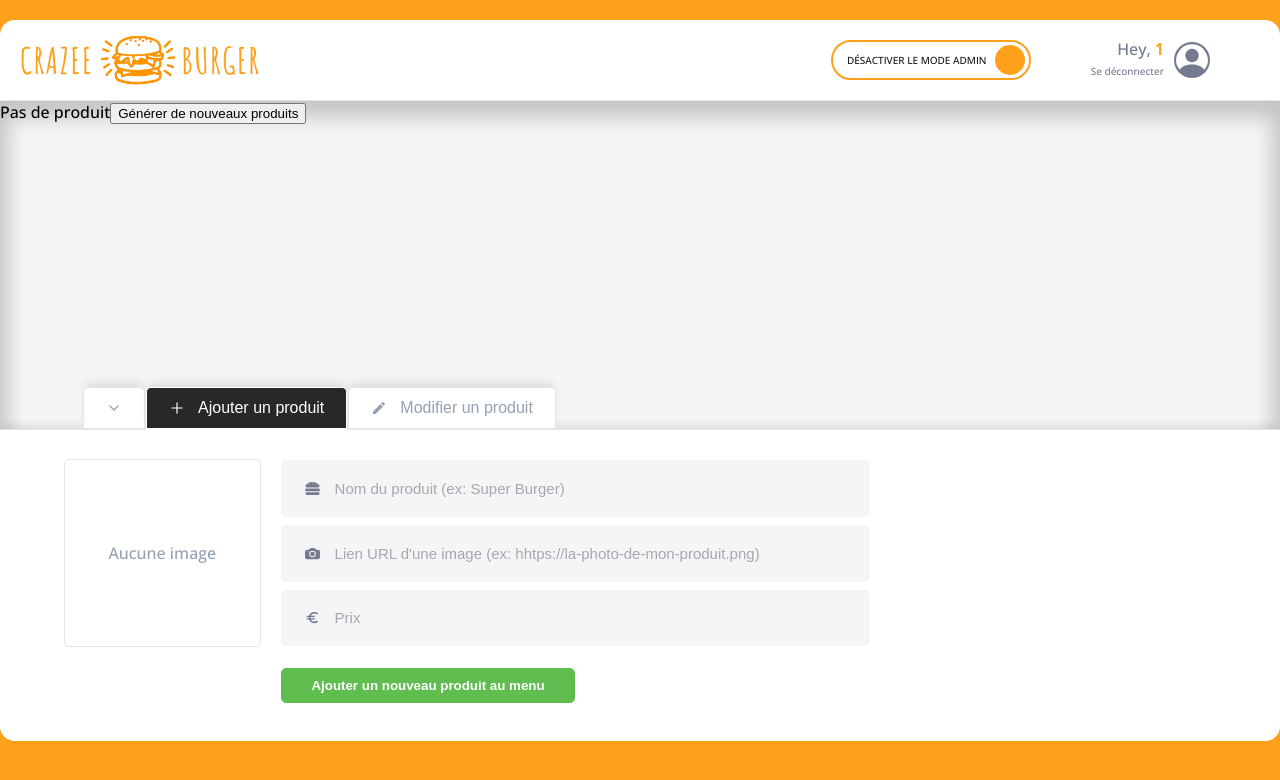
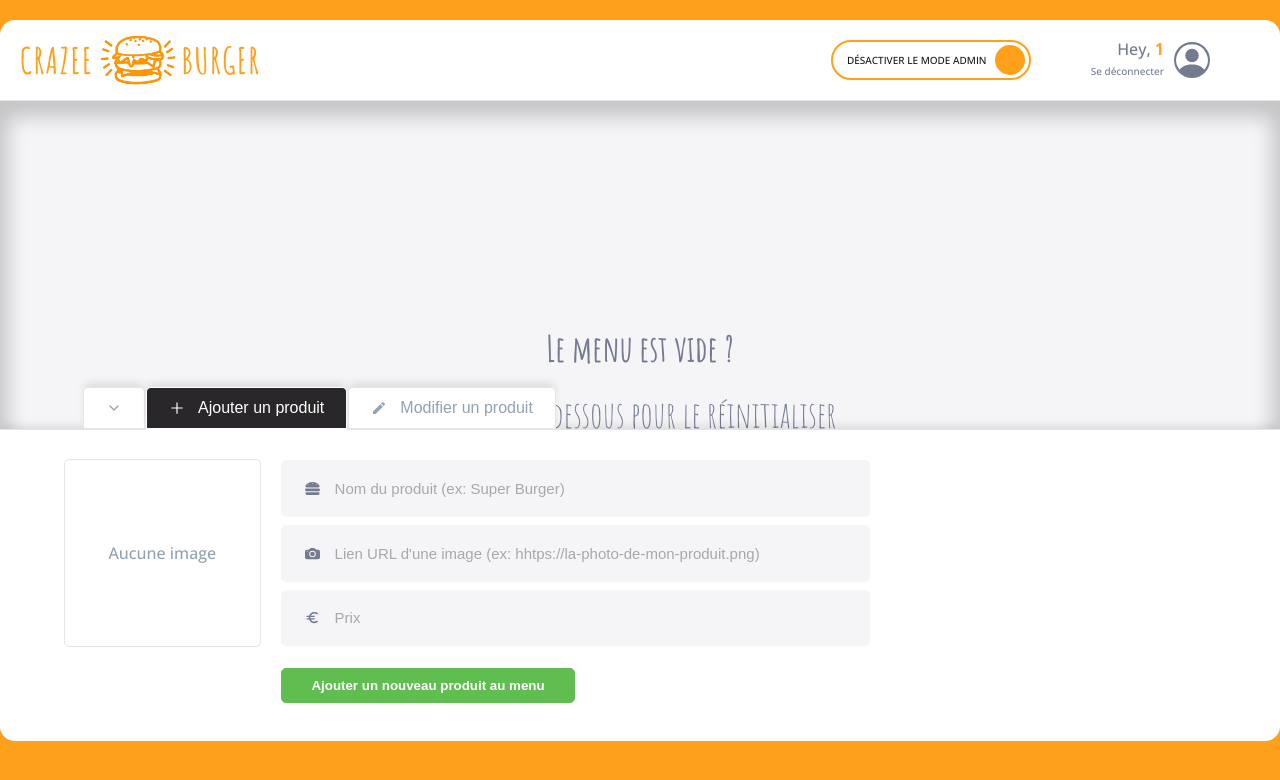
Before and after one commit to Benaldev/Crazee-burger, a React (Vite) app: page /order/1 in a window 1280 px wide. Shown: the top 780 px of the page. Built offline with nearby package versions, Linux system fonts and the light colour scheme.

Commit message:
💄 F08: MENU > Add EmptyMenu styles (in Admin and Client mode)

```diff
--- a/src/components/pages/order/Main/Menu/EmptyMenuAdmin.jsx
+++ b/src/components/pages/order/Main/Menu/EmptyMenuAdmin.jsx
@@ -1,8 +1,48 @@
+import styled from "styled-components";
+import { theme } from "../../../../../theme";
+import Button from "../../../../reusable-ui/Button.jsx";
+
 export default function EmptyMenuAdmin({ onReset }) {
   return (
-    <div>
-      <span>Pas de produit</span>
-      <button onClick={onReset}>Générer de nouveaux produits</button>
-    </div>
+    <EmptyMenuStyled>
+      <span className="title">Le menu est vide ?</span>
+      <span className="description">
+        Cliquez ci-dessous pour le réinitialiser
+      </span>
+      <Button label={"Générer de nouveaux produits"} onClick={onReset} />
+    </EmptyMenuStyled>
   );
 }
+
+const EmptyMenuStyled = styled.div`
+  background-color: ${theme.colors.background_white};
+  box-shadow: ${theme.shadows.strong};
+  border-bottom-right-radius: ${theme.borderRadius.extraRound};
+  display: flex;
+  flex-direction: column;
+  justify-content: center;
+  align-items: center; // permet de diminuer la largeur du bouton resetMenu
+
+  .title,
+  .description {
+    text-align: center;
+    font-family: "Amatic SC", cursive;
+    color: ${theme.colors.greyBlue};
+  }
+
+  .title {
+    font-size: ${theme.fonts.sizes.P4};
+    font-weight: ${theme.fonts.weights.semiBold};
+  }
+
+  .description {
+    font-size: ${theme.fonts.sizes.P4};
+    margin-top: 20px;
+  }
+
+  button {
+    margin-top: 30px;
+    font-size: ${theme.fonts.sizes.XS};
+    width: auto;
+  }
+`;
--- a/src/components/pages/order/Main/Menu/EmptyMenuClient.jsx
+++ b/src/components/pages/order/Main/Menu/EmptyMenuClient.jsx
@@ -1,3 +1,41 @@
+import styled from "styled-components";
+import { theme } from "../../../../../theme";
+
 export default function EmptyMenuClient() {
-  return <div>Pas de produit pour le client</div>;
+  return (
+    <EmptyMenuStyled>
+      <span className="title">Victime de notre succès ! :D</span>
+      <span className="description">
+        De nouvelles recettes sont en cours de préparation.
+      </span>
+      <span className="description">À très vite !</span>
+    </EmptyMenuStyled>
+  );
 }
+
+const EmptyMenuStyled = styled.div`
+  background-color: ${theme.colors.background_white};
+  box-shadow: ${theme.shadows.strong};
+  border-bottom-right-radius: ${theme.borderRadius.extraRound};
+  display: flex;
+  flex-direction: column;
+  justify-content: center;
+  align-items: center; // permet de diminuer la largeur du bouton resetMenu
+
+  .title,
+  .description {
+    text-align: center;
+    font-family: "Amatic SC", cursive;
+    color: ${theme.colors.greyBlue};
+  }
+
+  .title {
+    font-size: ${theme.fonts.sizes.P4};
+    font-weight: ${theme.fonts.weights.semiBold};
+  }
+
+  .description {
+    font-size: ${theme.fonts.sizes.P4};
+    margin-top: 20px;
+  }
+`;
--- a/src/components/reusable-ui/Button.jsx
+++ b/src/components/reusable-ui/Button.jsx
@@ -1,9 +1,15 @@
 import styled, { css } from "styled-components";
 import { theme } from "../../theme/index";
 
-export default function Button({ label, Icon, className, version = "normal" }) {
+export default function Button({
+  label,
+  Icon,
+  className,
+  version = "normal",
+  onClick,
+}) {
   return (
-    <ButtonStyled className={className} version={version}>
+    <ButtonStyled className={className} version={version} onClick={onClick}>
       <span>{label}</span>
       <div className="icon">{Icon && Icon}</div>
     </ButtonStyled>
```
